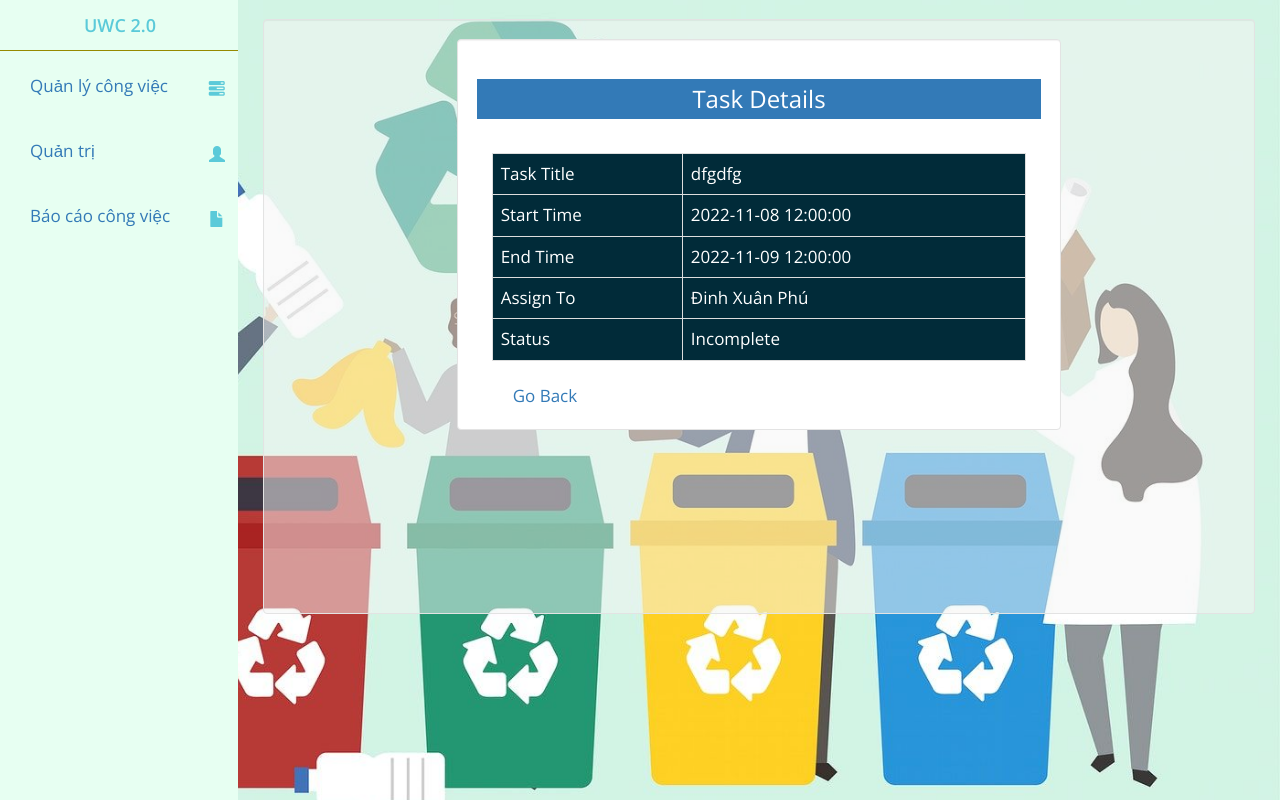
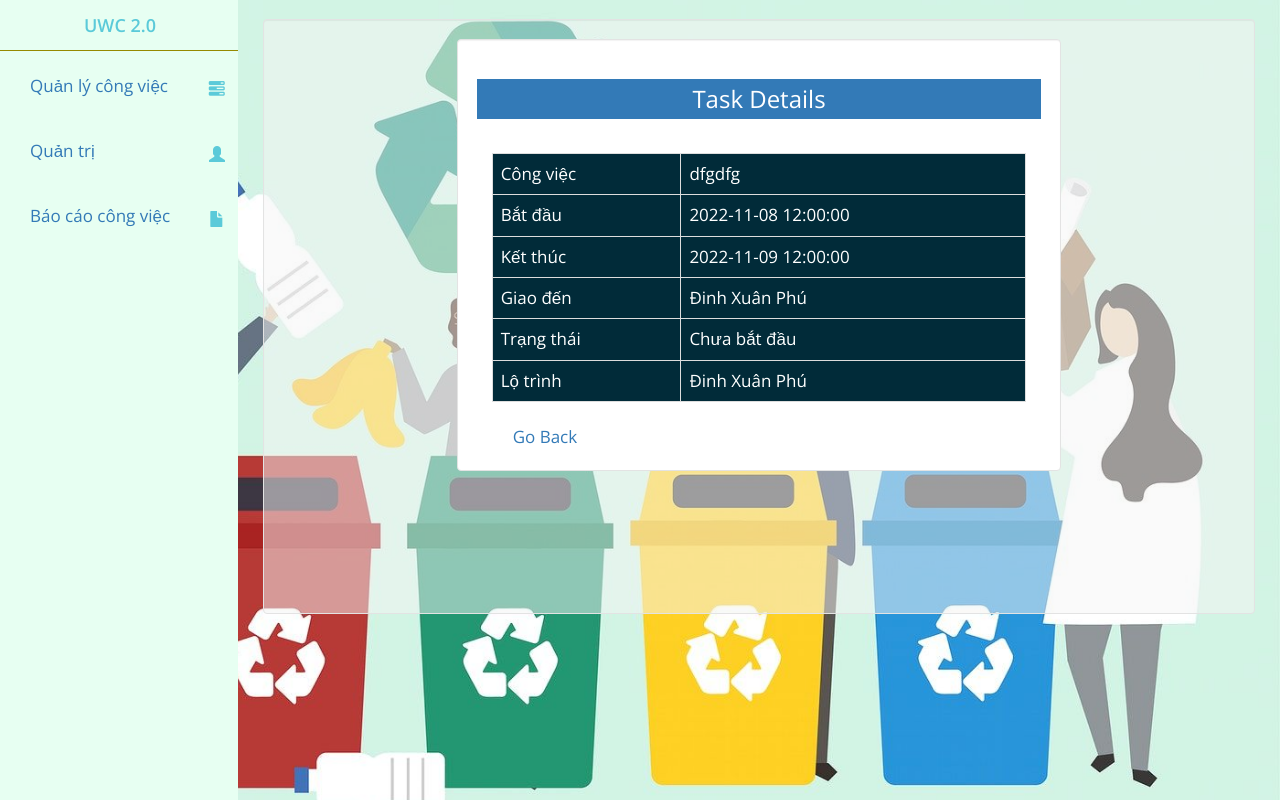
Before and after one commit to TravisMai/CO3001_UWC_HK221, a PHP site: page /task-details.php?task_id=5 in a window 1280 px wide. Run offline with PHP 8.4, Linux system fonts and the light colour scheme; a user stored in the database is signed in; data comes from the database, SQL or seed files in the repository.

Commit message:
Update task-details.php

```diff
--- a/etms/task-details.php
+++ b/etms/task-details.php
@@ -54,27 +54,29 @@ $row = $info->fetch(PDO::FETCH_ASSOC);
 				                  <table class="table table-bordered table-single-product">
 				                    <tbody>
 				                      <tr>
-				                        <td>Task Title</td><td><?php echo $row['t_title']; ?></td>
+				                        <td>Công việc</td><td><?php echo $row['t_title']; ?></td>
 				                      </tr>
 				                      <tr>
-				                        <td>Start Time</td><td><?php echo $row['t_start_time']; ?></td>
+				                        <td>Bắt đầu</td><td><?php echo $row['t_start_time']; ?></td>
 				                      </tr>
 				                      <tr>
-				                        <td>End Time</td><td><?php echo $row['t_end_time']; ?></td>
+				                        <td>Kết thúc</td><td><?php echo $row['t_end_time']; ?></td>
 				                      </tr>
 				                      <tr>
-				                        <td>Assign To</td><td><?php echo $row['fullname']; ?></td>
+				                        <td>Giao đến</td><td><?php echo $row['fullname']; ?></td>
 				                      </tr>
 				                      <tr>
-				                        <td>Status</td><td><?php  if($row['status'] == 1){
-											                        echo "In Progress";
+				                        <td>Trạng thái</td><td><?php  if($row['status'] == 1){
+											                        echo "Trong tiến trình";
 											                    }elseif($row['status'] == 2){
-											                       echo "Completed";
+											                       echo "Đã hoàn thành";
 											                    }else{
-											                      echo "Incomplete";
+											                      echo "Chưa bắt đầu";
 											                    } ?></td>
 				                      </tr>
-
+									  <tr>
+				                        <td>Lộ trình</td><td><?php echo $row['fullname']; ?></td>
+				                      </tr>
 				                    </tbody>
 				                  </table>
 				                </div>
```
